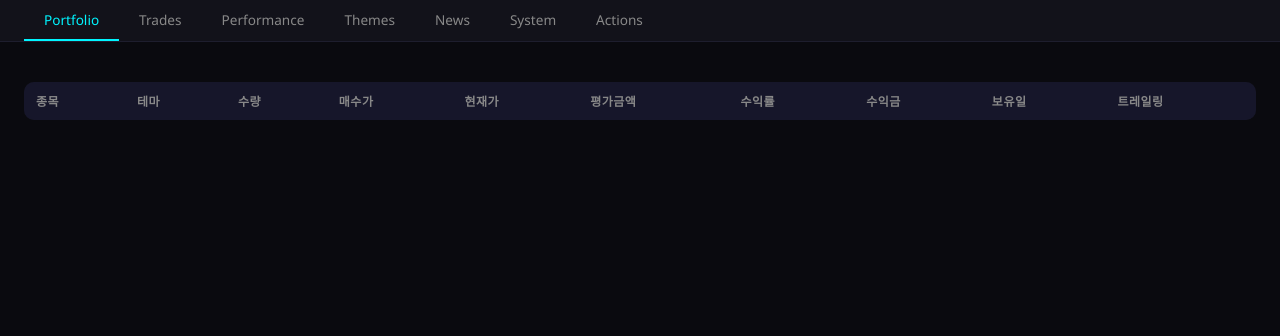
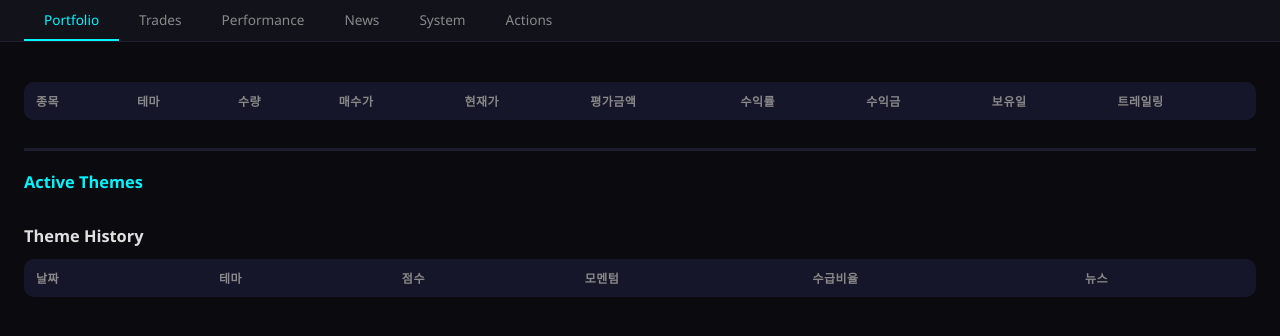
Before and after one commit to hatnim83-a11y/korean_stock_ai_trading, a Python web app: template web/templates/dashboard.html in a window 1280 px wide. Shown: the part 49-385 px from the top of the page. Run offline with Jinja, Linux system fonts and the light colour scheme; the template is opened without the code that fills it, so the values that code supplies are empty.

Commit message:
feat: 테마 섹션 포트폴리오 통합 + Sharpe ratio 실계산 연결
- Themes 탭 제거, 포트폴리오 하단에 Active Themes + Theme History 통합
- 포트폴리오/테마 섹션 간 두꺼운 구분선 추가
- Sharpe ratio 하드코딩 0 → PerformanceCalculator 실제 계산으로 교체
- colspan 9→10 수정

Co-Authored-By: Claude Opus 4.6 <noreply@anthropic.com>

```diff
--- a/web/templates/dashboard.html
+++ b/web/templates/dashboard.html
@@ -87,6 +87,9 @@ tr:hover td { background:#16162a; }
 .chart-container { background:var(--card); border:1px solid var(--border); border-radius:10px; padding:20px; margin-bottom:16px; }
 .chart-container canvas { max-height:300px; }
 
+/* ===== 섹션 구분선 ===== */
+.section-divider { border:none; border-top:3px solid var(--border); margin:28px 0 20px; }
+
 /* ===== 테마 카드 ===== */
 .theme-grid { display:grid; grid-template-columns:repeat(auto-fill,minmax(260px,1fr)); gap:12px; margin-bottom:20px; }
 .theme-card { background:var(--card); border:1px solid var(--border); border-radius:10px; padding:16px; }
@@ -152,7 +155,6 @@ tr:hover td { background:#16162a; }
   <div class="tab active" data-tab="portfolio">Portfolio</div>
   <div class="tab" data-tab="trades">Trades</div>
   <div class="tab" data-tab="performance">Performance</div>
-  <div class="tab" data-tab="themes">Themes</div>
   <div class="tab" data-tab="news">News</div>
   <div class="tab" data-tab="system">System</div>
   <div class="tab" data-tab="actions">Actions</div>
@@ -171,6 +173,16 @@ tr:hover td { background:#16162a; }
           <th>수익률</th><th>수익금</th><th>보유일</th><th>트레일링</th>
         </tr></thead>
         <tbody id="portfolio-body"></tbody>
+      </table>
+    </div>
+    <hr class="section-divider">
+    <h3 style="margin:0 0 12px;color:var(--cyan)">Active Themes</h3>
+    <div class="theme-grid" id="portfolio-theme-grid"></div>
+    <h3 style="margin:4px 0 12px">Theme History</h3>
+    <div class="table-wrap">
+      <table>
+        <thead><tr><th>날짜</th><th>테마</th><th>점수</th><th>모멘텀</th><th>수급비율</th><th>뉴스</th></tr></thead>
+        <tbody id="theme-history-body"></tbody>
       </table>
     </div>
   </div>
@@ -202,19 +214,6 @@ tr:hover td { background:#16162a; }
     <div class="summary" id="perf-summary"></div>
     <div class="chart-container"><canvas id="cumReturnChart"></canvas></div>
     <div class="chart-container"><canvas id="dailyReturnChart"></canvas></div>
-  </div>
-
-  <!-- ========== Themes ========== -->
-  <div class="panel" id="panel-themes">
-    <h3 style="margin-bottom:12px;color:var(--cyan)">Current Themes</h3>
-    <div class="theme-grid" id="theme-grid"></div>
-    <h3 style="margin-bottom:12px;margin-top:20px">Theme History</h3>
-    <div class="table-wrap">
-      <table>
-        <thead><tr><th>날짜</th><th>테마</th><th>점수</th><th>모멘텀</th><th>수급비율</th><th>뉴스</th></tr></thead>
-        <tbody id="theme-history-body"></tbody>
-      </table>
-    </div>
   </div>
 
   <!-- ========== News ========== -->
@@ -339,7 +338,7 @@ async function loadPortfolio() {
 
   const tbody = document.getElementById('portfolio-body');
   if (!holdingsData.length) {
-    tbody.innerHTML = '<tr><td colspan="9" style="text-align:center;color:var(--text2)">보유 종목 없음</td></tr>';
+    tbody.innerHTML = '<tr><td colspan="10" style="text-align:center;color:var(--text2)">보유 종목 없음</td></tr>';
   } else {
     tbody.innerHTML = holdingsData.map(h => `<tr>
       <td><strong>${h.stock_name}</strong><br><span style="color:var(--text2);font-size:0.75rem">${h.stock_code}</span></td>
@@ -359,6 +358,35 @@ async function loadPortfolio() {
   const sel = document.getElementById('sell-stock-select');
   sel.innerHTML = '<option value="">종목 선택</option>' +
     holdingsData.map(h => `<option value="${h.stock_code}">${h.stock_name} (${h.shares}주)</option>`).join('');
+
+  // 포트폴리오 하단 테마 로드
+  const themeData = await api('/themes?days=7');
+  const grid = document.getElementById('portfolio-theme-grid');
+  if (themeData && themeData.current_themes && themeData.current_themes.length) {
+    grid.innerHTML = themeData.current_themes.map(t => {
+      const score = Number(t.score);
+      const grade = score >= 80 ? 'S' : score >= 65 ? 'A' : score >= 50 ? 'B' : score >= 40 ? 'C' : 'D';
+      const gradeColor = score >= 80 ? 'var(--green)' : score >= 65 ? 'var(--cyan)' : score >= 50 ? 'var(--yellow)' : 'var(--text2)';
+      let meta = `Momentum: ${Number(t.momentum||0).toFixed(1)}`;
+      if (t.supply_ratio) meta += ` | Supply: ${Number(t.supply_ratio).toFixed(0)}%`;
+      if (t.news_count) meta += ` | News: ${t.news_count}`;
+      return `<div class="theme-card">
+        <div class="name">${t.theme_name} <span style="color:${gradeColor};font-size:0.8rem">${grade}</span></div>
+        <div class="score">${score.toFixed(1)}</div>
+        <div class="meta">${meta}</div>
+        <div class="meta" style="margin-top:4px;font-size:0.65rem">${t.date}</div>
+      </div>`;
+    }).join('');
+  } else {
+    grid.innerHTML = '<p style="color:var(--text2)">테마 데이터 없음</p>';
+  }
+
+  // 테마 히스토리 테이블
+  const histBody = document.getElementById('theme-history-body');
+  histBody.innerHTML = (themeData && themeData.history || []).slice(0, 50).map(t => `<tr>
+    <td>${t.date}</td><td>${t.theme_name}</td><td>${Number(t.score).toFixed(1)}</td>
+    <td>${Number(t.momentum||0).toFixed(1)}</td><td>${Number(t.supply_ratio||0).toFixed(0)}%</td><td>${t.news_count||0}</td>
+  </tr>`).join('') || '<tr><td colspan="6" style="text-align:center;color:var(--text2)">히스토리 없음</td></tr>';
 }
 
 // ===== Trades =====
@@ -416,31 +444,6 @@ async function loadPerformance() {
       data:d.daily_returns, backgroundColor: d.daily_returns.map(v => v >= 0 ? 'rgba(0,255,136,0.6)' : 'rgba(255,51,102,0.6)'), borderWidth:0
     }]}, options:{...chartOpt, plugins:{...chartOpt.plugins, title:{display:true,text:'Daily Return (%)',color:'#888'}}}
   });
-}
-
-// ===== Themes =====
-async function loadThemes() {
-  const d = await api('/themes?days=30');
-  if (!d) return;
-
-  const grid = document.getElementById('theme-grid');
-  if (!d.current_themes.length) {
-    grid.innerHTML = '<p style="color:var(--text2)">테마 데이터 없음</p>';
-  } else {
-    grid.innerHTML = d.current_themes.map(t => `
-      <div class="theme-card">
-        <div class="name">${t.theme_name}</div>
-        <div class="score">${Number(t.score).toFixed(1)}</div>
-        <div class="meta">Momentum: ${Number(t.momentum||0).toFixed(1)} | Supply: ${Number(t.supply_ratio||0).toFixed(0)}% | News: ${t.news_count||0}</div>
-      </div>
-    `).join('');
-  }
-
-  const tbody = document.getElementById('theme-history-body');
-  tbody.innerHTML = (d.history || []).slice(0, 50).map(t => `<tr>
-    <td>${t.date}</td><td>${t.theme_name}</td><td>${Number(t.score).toFixed(1)}</td>
-    <td>${Number(t.momentum||0).toFixed(1)}</td><td>${Number(t.supply_ratio||0).toFixed(0)}%</td><td>${t.news_count||0}</td>
-  </tr>`).join('');
 }
 
 // ===== News =====
@@ -550,7 +553,6 @@ function loadTab(tab) {
     case 'portfolio': loadPortfolio(); break;
     case 'trades': loadTrades(); break;
     case 'performance': loadPerformance(); break;
-    case 'themes': loadThemes(); break;
     case 'news': loadNews(); break;
     case 'system': loadSystem(); break;
   }
```
Also changed, not shown: web/dashboard_service.py (+6 -1 lines).
